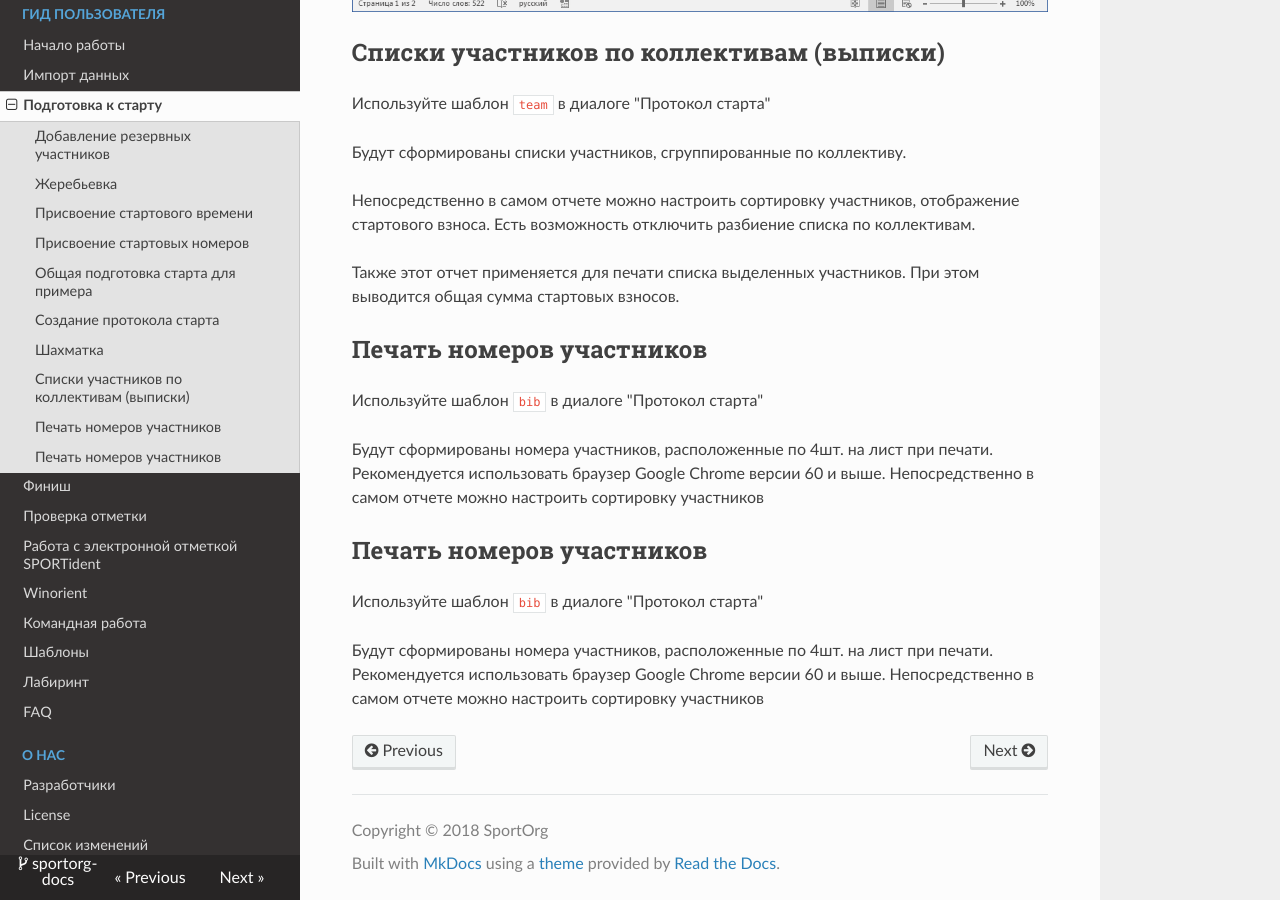
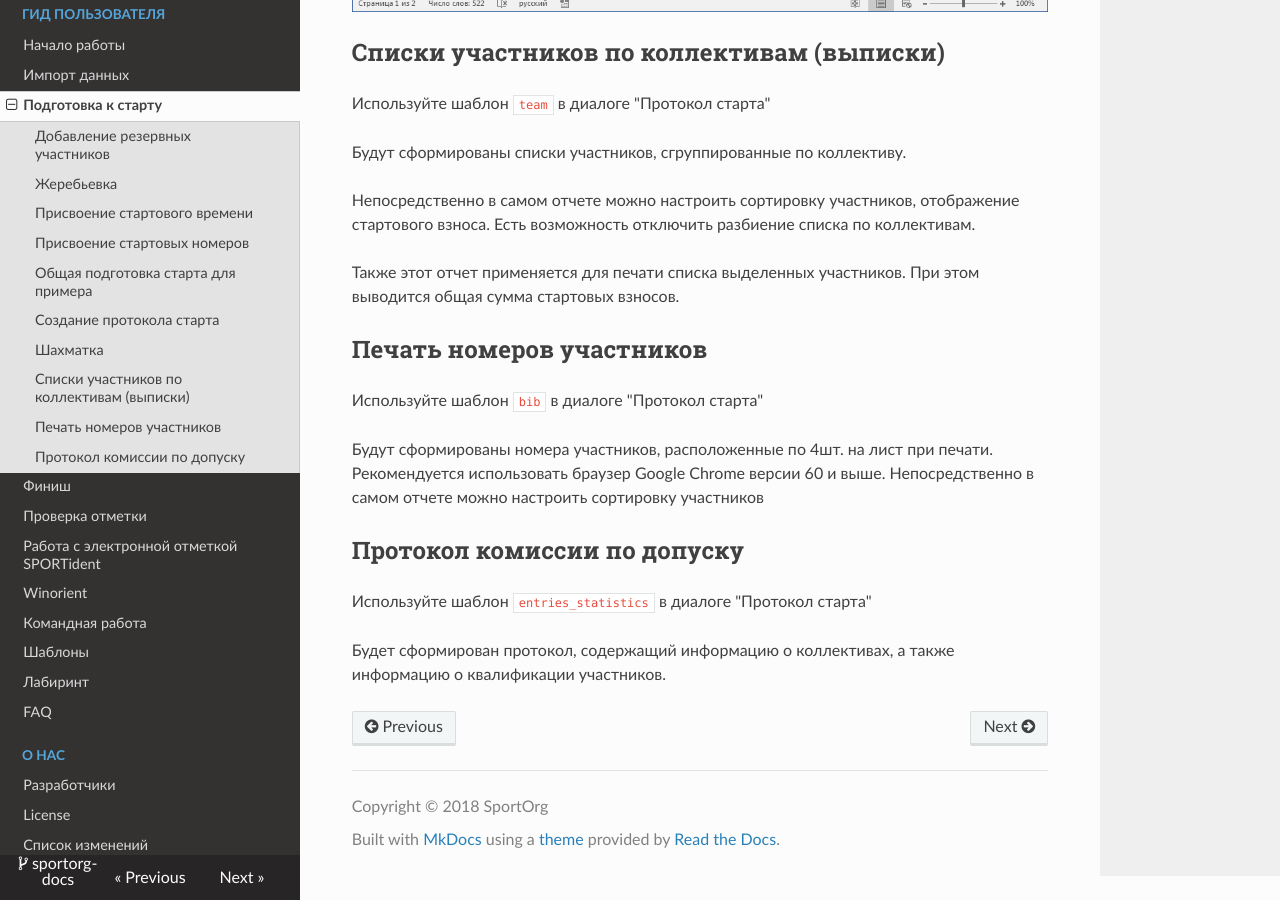
Before and after one commit to sportorg/sportorg-docs, an MkDocs documentation site: the page built from docs/user-guide/start.md, in a window 1280 px wide and 900 px high, scrolled down 14907 px. Built offline with MkDocs 1.6.1, drawn with Linux system fonts in a browser that asks for light colours; nearby versions of some CDN libraries; old or Windows-style settings are respelled for this version of MkDocs.

```diff
--- a/docs/user-guide/start.md
+++ b/docs/user-guide/start.md
@@ -143,10 +143,8 @@ ___
 Google Chrome версии 60 и выше.
 Непосредственно в самом отчете можно настроить сортировку участников
 
-## Печать номеров участников
+## Протокол комиссии по допуску
 
-Используйте шаблон `bib` в диалоге "Протокол старта"
+Используйте шаблон `entries_statistics` в диалоге "Протокол старта"
 
-Будут сформированы номера участников, расположенные по 4шт. на лист при печати. Рекомендуется использовать браузер
-Google Chrome версии 60 и выше.
-Непосредственно в самом отчете можно настроить сортировку участников
+Будет сформирован протокол, содержащий информацию о коллективах, а также информацию о квалификации участников.
```
